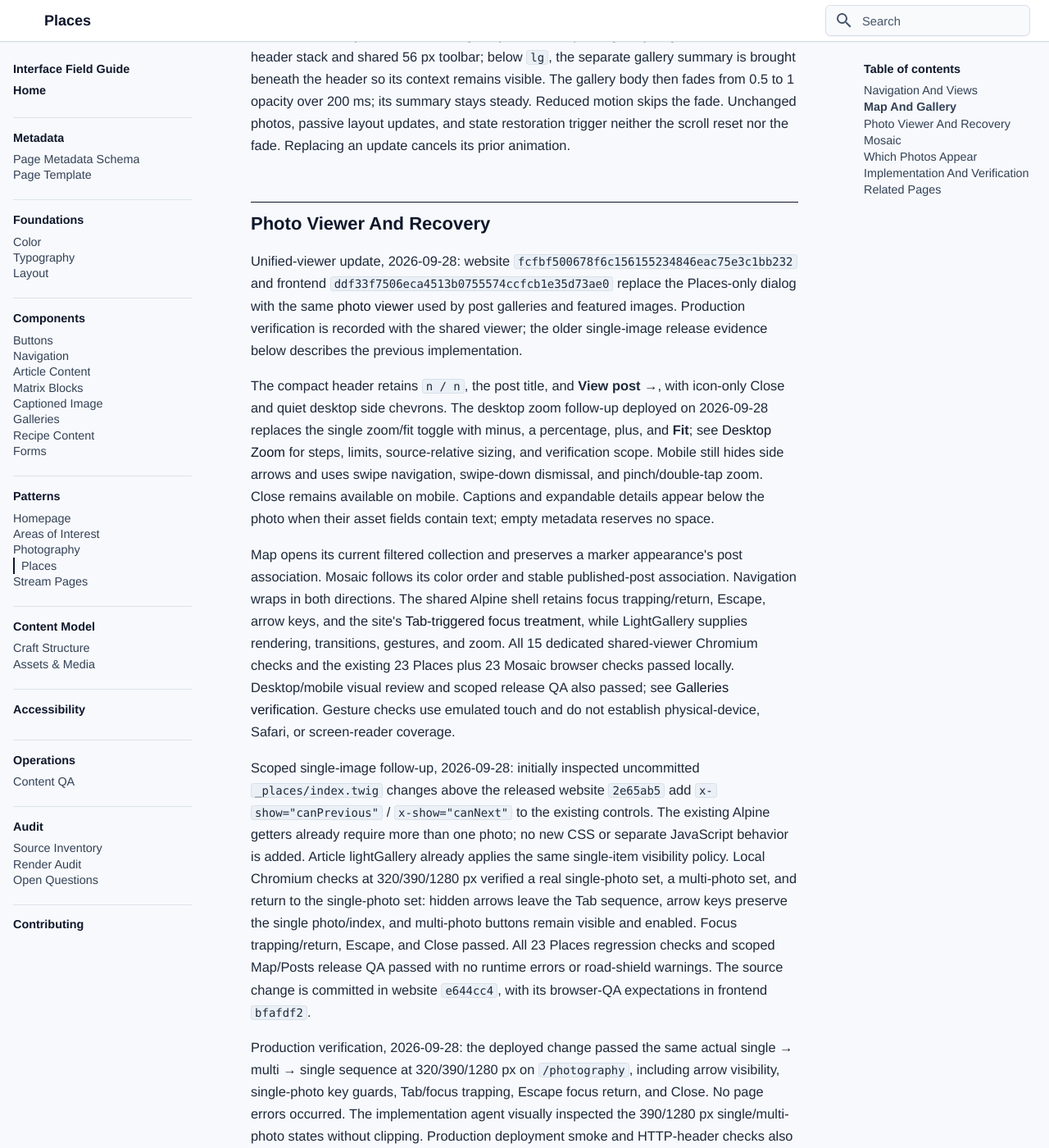
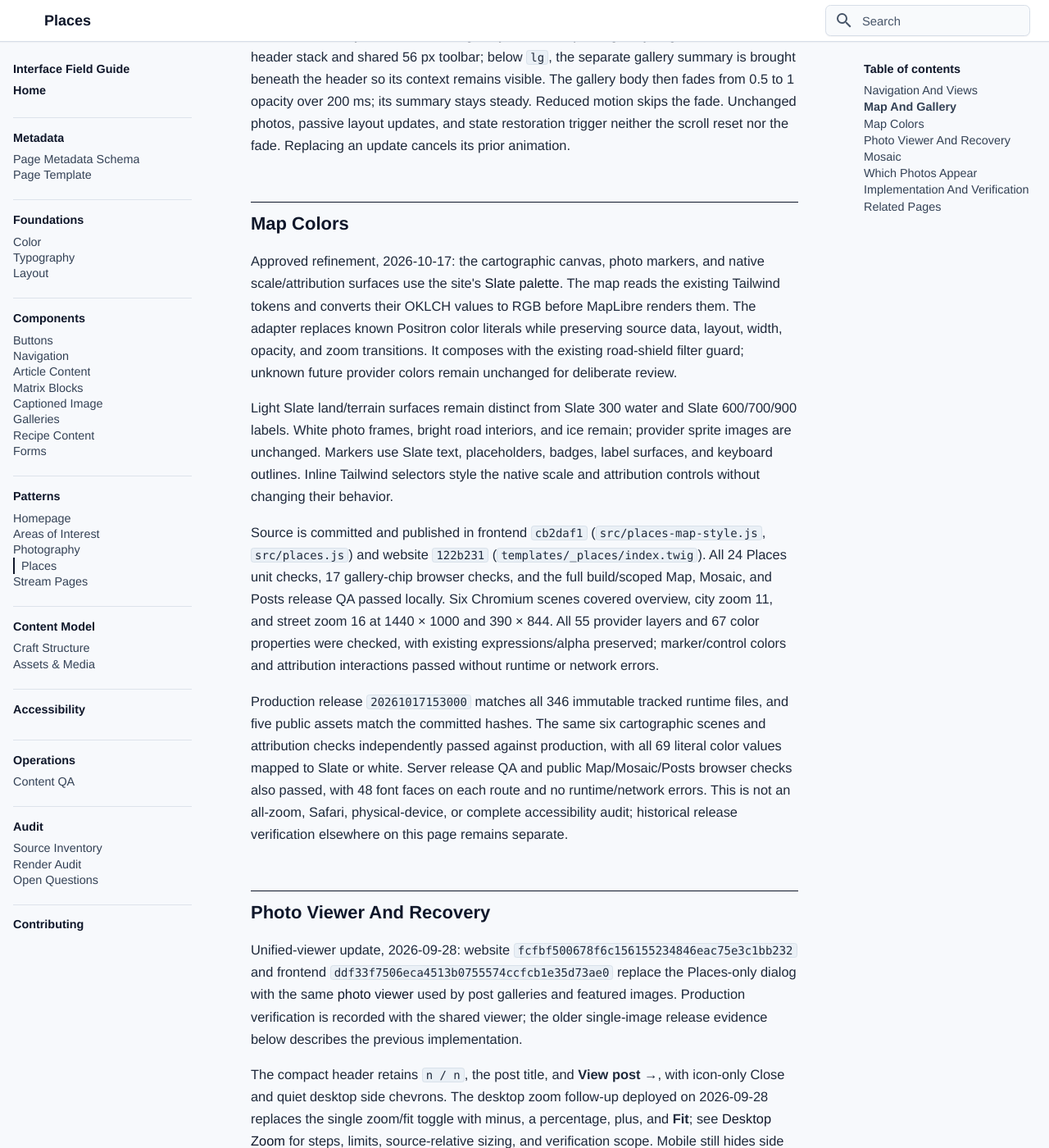
Before and after one commit to bentilden/Design-System, an MkDocs documentation site: the page built from docs/patterns/places.md, in a window 1280 px wide and 1400 px high, scrolled down 8924 px. Shown: the whole window at 82% size. Built offline with MkDocs 1.6.1 and Material for MkDocs 9.7.7, drawn with Linux system fonts in a browser that asks for light colours; some web fonts are replaced.

Commit message:
Document deployed Slate map palette

```diff
--- a/docs/patterns/places.md
+++ b/docs/patterns/places.md
@@ -23,6 +23,7 @@ source:
   - bentilden.com/modules/places/GpsExif.php
   - bentilden.com-css/src/places.js
   - bentilden.com-css/src/places-geometry.js
+  - bentilden.com-css/src/places-map-style.js
   - bentilden.com-css/src/mosaic-layout.js
 dependencies:
   - Alpine.js
@@ -122,6 +123,16 @@ Map thumbnails and gallery tiles are square; gallery images use centered `object
 
 A deliberate geographic action that changes the photo set brings its start into view if the visitor was already farther down the gallery. On desktop, the gallery begins below the header stack and shared 56 px toolbar; below `lg`, the separate gallery summary is brought beneath the header so its context remains visible. The gallery body then fades from 0.5 to 1 opacity over 200 ms; its summary stays steady. Reduced motion skips the fade. Unchanged photos, passive layout updates, and state restoration trigger neither the scroll reset nor the fade. Replacing an update cancels its prior animation.
 
+## Map Colors
+
+Approved refinement, 2026-10-17: the cartographic canvas, photo markers, and native scale/attribution surfaces use the site's [Slate palette](../foundations/color.md#map-palette). The map reads the existing Tailwind tokens and converts their OKLCH values to RGB before MapLibre renders them. The adapter replaces known Positron color literals while preserving source data, layout, width, opacity, and zoom transitions. It composes with the existing road-shield filter guard; unknown future provider colors remain unchanged for deliberate review.
+
+Light Slate land/terrain surfaces remain distinct from Slate 300 water and Slate 600/700/900 labels. White photo frames, bright road interiors, and ice remain; provider sprite images are unchanged. Markers use Slate text, placeholders, badges, label surfaces, and keyboard outlines. Inline Tailwind selectors style the native scale and attribution controls without changing their behavior.
+
+Source is committed and published in frontend `cb2daf1` (`src/places-map-style.js`, `src/places.js`) and website `122b231` (`templates/_places/index.twig`). All 24 Places unit checks, 17 gallery-chip browser checks, and the full build/scoped Map, Mosaic, and Posts release QA passed locally. Six Chromium scenes covered overview, city zoom 11, and street zoom 16 at 1440 × 1000 and 390 × 844. All 55 provider layers and 67 color properties were checked, with existing expressions/alpha preserved; marker/control colors and attribution interactions passed without runtime or network errors.
+
+Production release `20261017153000` matches all 346 immutable tracked runtime files, and five public assets match the committed hashes. The same six cartographic scenes and attribution checks independently passed against production, with all 69 literal color values mapped to Slate or white. Server release QA and public Map/Mosaic/Posts browser checks also passed, with 48 font faces on each route and no runtime/network errors. This is not an all-zoom, Safari, physical-device, or complete accessibility audit; historical release verification elsewhere on this page remains separate.
+
 ## Photo Viewer And Recovery
 
 Unified-viewer update, 2026-09-28: website `fcfbf500678f6c156155234846eac75e3c1bb232` and frontend `ddf33f7506eca4513b0755574ccfcb1e35d73ae0` replace the Places-only dialog with the same [photo viewer](../components/galleries.md#unified-photo-viewer) used by post galleries and featured images. Production verification is recorded with the shared viewer; the older single-image release evidence below describes the previous implementation.
```
Also changed, not shown: docs/foundations/color.md (+9 -0 lines).
